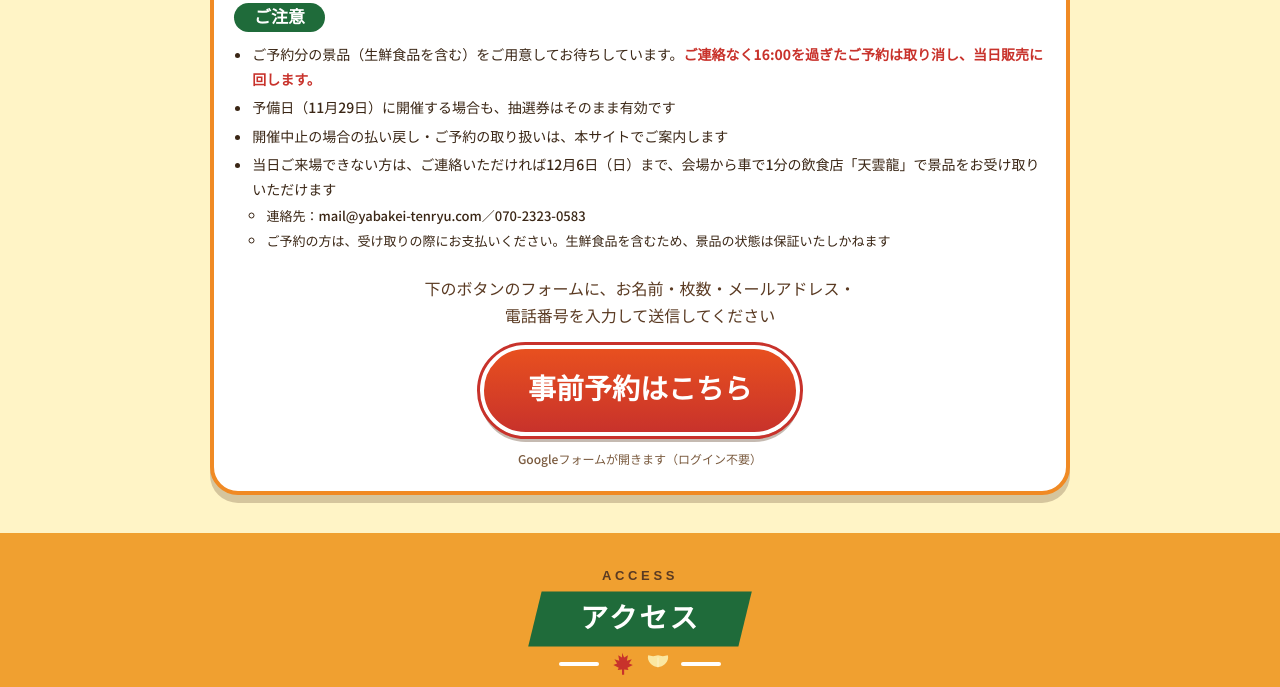
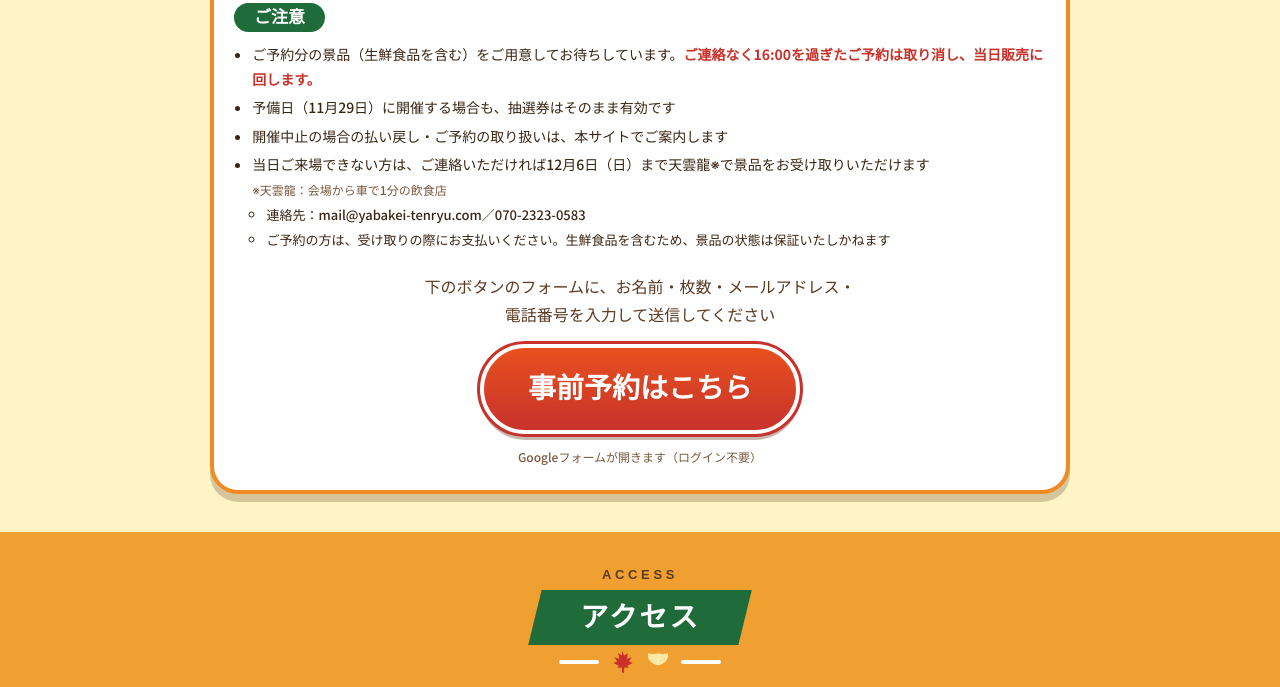
Before and after one commit to Ruki777/LP-yabakei-event-akimatsuri-staging, a plain HTML site: page index.html in a window 1280 px wide. Shown: the part 4167-4854 px from the top of the page. Drawn offline with Linux system fonts and the light colour scheme; a web font is replaced by a local one.

Commit message:
ステージング更新：本番リポジトリ 7ded376 ＋未記録の変更

```diff
--- a/assets/css/style.css
+++ b/assets/css/style.css
@@ -806,6 +806,7 @@ p { margin: 0 0 1em; }
 .btn-buy{display:inline-block;background:linear-gradient(180deg,#E8501F,#C8322B);color:var(--white);font-family:var(--font-head);font-weight:900;font-size:clamp(20px,5.6vw,28px);padding:16px 44px;border-radius:999px;border:4px solid var(--white);outline:3px solid var(--red);box-shadow:0 6px 0 rgba(90,58,34,.35)}
 .btn-buy:hover{text-decoration:none;filter:brightness(1.08)}
 .buy-sub{margin:12px 0 0;font-size:12px;color:#7A5A3E}
+.note-ast{display:block;margin-top:2px;font-size:12px;font-weight:400;color:#7A5A3E}
 .buy-lead{max-width:560px;margin:0 auto 16px;color:#5A3A22;line-height:1.7}
 .buy-pause{max-width:560px;margin:0 auto;padding:16px 18px;background:#FFF6E5;border:3px solid var(--red);border-radius:14px;color:#5A3A22;line-height:1.7;text-align:left}
 .buy-pause p{margin:0}
--- a/index.html
+++ b/index.html
@@ -12,7 +12,7 @@
 <link rel="preconnect" href="https://fonts.googleapis.com">
 <link rel="preconnect" href="https://fonts.gstatic.com" crossorigin>
 <link href="https://fonts.googleapis.com/css2?family=Dela+Gothic+One&family=Mochiy+Pop+One&family=Kaisei+Tokumin:wght@800&family=Montserrat:wght@800&family=Zen+Maru+Gothic:wght@700;900&family=Noto+Sans+JP:wght@500;700&display=swap" rel="stylesheet">
-<link rel="stylesheet" href="assets/css/style.css?v=20261117a">
+<link rel="stylesheet" href="assets/css/style.css?v=20261118a">
 
 <meta property="og:type" content="website">
 <meta property="og:title" content="耶馬溪ジビエフェス2026｜第17回 耶馬溪観光秋まつり">
@@ -244,7 +244,7 @@
         <li>ご予約分の景品（生鮮食品を含む）をご用意してお待ちしています。<span class="deadline">ご連絡なく16:00を過ぎたご予約は取り消し、当日販売に回します。</span></li>
         <li>予備日（11月29日）に開催する場合も、抽選券はそのまま有効です</li>
         <li>開催中止の場合の払い戻し・ご予約の取り扱いは、本サイトでご案内します</li>
-        <li>当日ご来場できない方は、ご連絡いただければ12月6日（日）まで、会場から車で<span class="nw">1分</span>の<span class="nw">飲食店</span>「<span class="nw">天雲龍</span>」で景品をお受け取りいただけます
+        <li>当日ご来場できない方は、ご連絡いただければ12月6日（日）まで天雲龍※で景品をお受け取りいただけます<small class="note-ast">※天雲龍：会場から車で1分の飲食店</small>
           <ul class="sub">
             <li>連絡先：mail@yabakei-tenryu.com／070-2323-0583</li>
             <li>ご予約の方は、受け取りの際にお支払いください。生鮮食品を含むため、景品の状態は保証いたしかねます</li>
```
